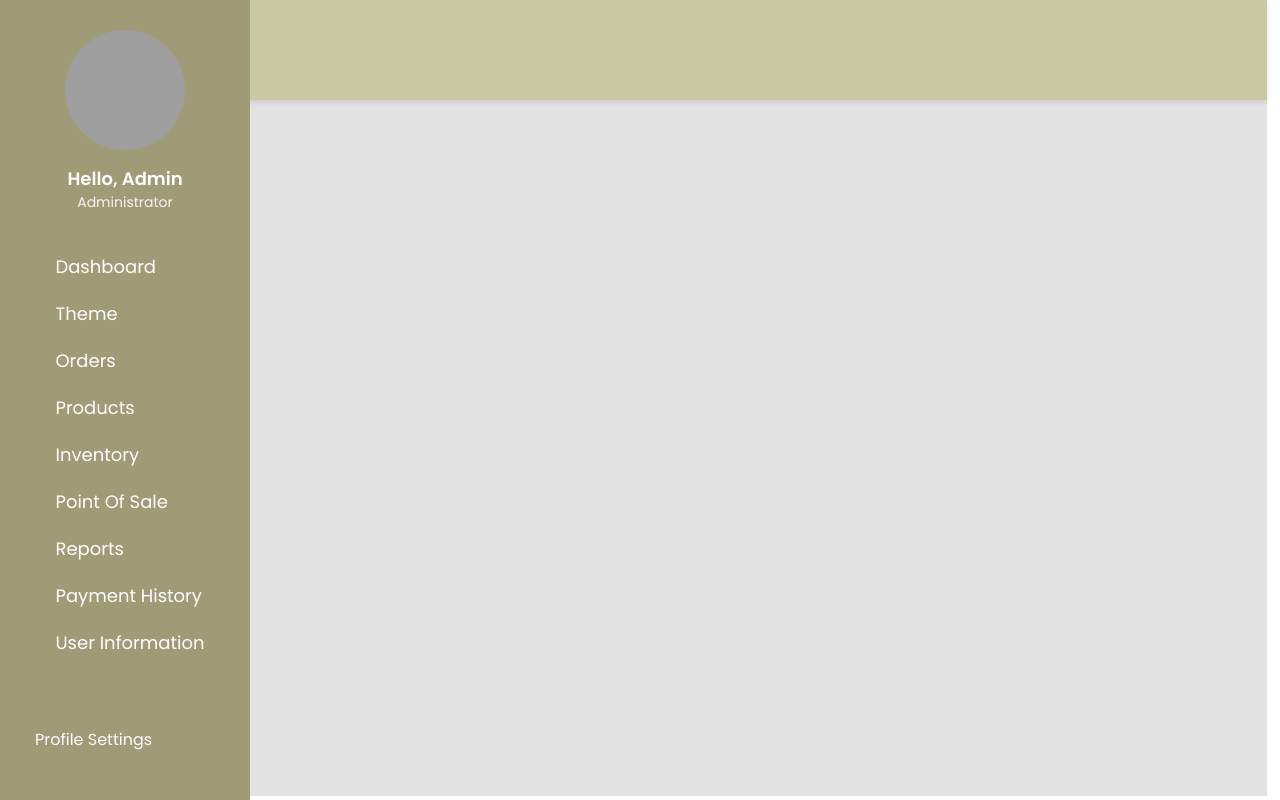
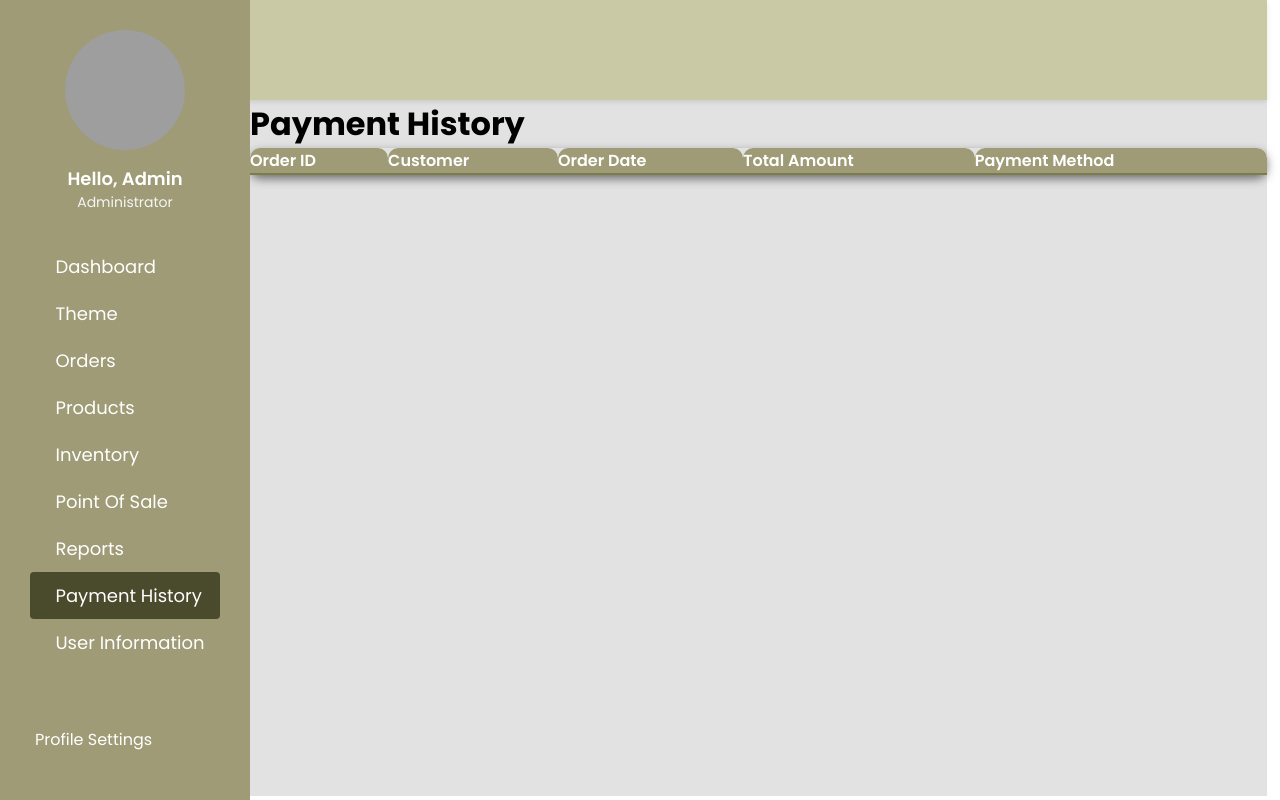
Before and after one commit to Pietro2031/project, a PHP site: page /project/admin.php?payment_history in a window 1280 px wide. Run offline with PHP 8.4, Linux system fonts and the light colour scheme; a user stored in the database is signed in; data comes from the database, SQL or seed files in the repository; lists and menus that the app fills with data are empty; grey boxes are pictures that could not be loaded.

Commit message:
update admin.php

```diff
--- a/admin.php
+++ b/admin.php
@@ -55,14 +55,28 @@ if (!isset($_SESSION['admin_username'])) {
         </div>
         <nav>
             <ul>
-                <li><a href="?dashboard" <?php if (isset($_GET['dashboard'])) {echo 'class="active"';} ?>><i class="fas fa-tachometer-alt"></i> Dashboard</a></li>
+                <li><a href="?dashboard" <?php if (isset($_GET['dashboard'])) {
+                                                echo 'class="active"';
+                                            } ?>><i class="fas fa-tachometer-alt"></i> Dashboard</a></li>
                 <li><a href="themevalidation.php"><i class="fas fa-paint-brush"></i> Theme</a></li>
-                <li><a href="?view_order" <?php if (isset($_GET['order'])) {echo 'class="active"';} ?>><i class="fas fa-chart-line"></i>Orders</a></li>
-                <li><a href="?view_products" <?php if (isset($_GET['view_products']) || isset($_GET['insert_products']) || isset($_GET['edit_product'])) {echo 'class="active"';} ?>><i class="fas fa-box-open"></i> Products</a></li>
-                <li><a href="?view_inventory" <?php if (isset($_GET['view_inventory'])) {echo 'class="active"';} ?>><i class="fas fa-th-list"></i> Inventory</a></li>
-                <li><a href="?POS" <?php if (isset($_GET['poit_of_sale'])) {echo 'class="active"';} ?>><i class="fas fa-box-open"></i> Point Of Sale</a></li>
-                <li><a href="?report" <?php if (isset($_GET['report'])) {echo 'class="active"';} ?>><i class="fas fa-chart-line"></i> Reports</a></li>
-                <li><a href="#"><i class="fas fa-receipt"></i> Payment History</a></li>
+                <li><a href="?view_order" <?php if (isset($_GET['order'])) {
+                                                echo 'class="active"';
+                                            } ?>><i class="fas fa-chart-line"></i>Orders</a></li>
+                <li><a href="?view_products" <?php if (isset($_GET['view_products']) || isset($_GET['insert_products']) || isset($_GET['edit_product'])) {
+                                                    echo 'class="active"';
+                                                } ?>><i class="fas fa-box-open"></i> Products</a></li>
+                <li><a href="?view_inventory" <?php if (isset($_GET['view_inventory'])) {
+                                                    echo 'class="active"';
+                                                } ?>><i class="fas fa-th-list"></i> Inventory</a></li>
+                <li><a href="?POS" <?php if (isset($_GET['poit_of_sale'])) {
+                                        echo 'class="active"';
+                                    } ?>><i class="fas fa-box-open"></i> Point Of Sale</a></li>
+                <li><a href="?report" <?php if (isset($_GET['report'])) {
+                                            echo 'class="active"';
+                                        } ?>><i class="fas fa-chart-line"></i> Reports</a></li>
+                <li><a href="?payment_history" <?php if (isset($_GET['payment_history'])) {
+                                                    echo 'class="active"';
+                                                } ?>><i class="fas fa-chart-line"></i>Payment History</a></li>
                 <li><a href="userinfo.php"><i class="fas fa-user-tag"></i> User Information</a></li>
             </ul>
         </nav>
@@ -108,6 +122,9 @@ if (!isset($_SESSION['admin_username'])) {
         if (isset($_GET['POS'])) {
             include 'point_of_sale.php';
         }
+        if (isset($_GET['payment_history'])) {
+            include 'payment_history.php';
+        }
 
         ?>
 
--- /dev/null
+++ b/payment_history.php
@@ -0,0 +1,83 @@
+<?php
+include('connection.php');
+
+$items_per_page = 10;
+$current_page = isset($_GET['page']) ? (int)$_GET['page'] : 1;
+$offset = ($current_page - 1) * $items_per_page;
+
+$total_items_query = "SELECT COUNT(*) AS count FROM orders WHERE status = 2";
+$total_items_result = mysqli_query($conn, $total_items_query);
+$total_items_row = mysqli_fetch_assoc($total_items_result);
+$total_items = $total_items_row['count'];
+$total_pages = ceil($total_items / $items_per_page);
+
+$ordersQuery = "
+SELECT orders.id, orders.order_date, orders.total_amount, orders.payment_method, user_account.username
+FROM orders
+LEFT JOIN user_account ON orders.user_id = user_account.id
+WHERE orders.status = 1
+ORDER BY orders.order_date DESC
+LIMIT $offset, $items_per_page
+";
+$ordersResult = mysqli_query($conn, $ordersQuery);
+?>
+
+<!DOCTYPE html>
+<html lang="en">
+
+<head>
+    <meta charset="UTF-8">
+    <meta name="viewport" content="width=device-width, initial-scale=1.0">
+    <title>Payment History</title>
+    <link rel="stylesheet" href="css/dashboard.css">
+</head>
+
+<body>
+    <div class="dashboard-container">
+        <h1>Payment History</h1>
+        <div class="payment-history-table">
+            <table>
+                <thead>
+                    <tr>
+                        <th>Order ID</th>
+                        <th>Customer</th>
+                        <th>Order Date</th>
+                        <th>Total Amount</th>
+                        <th>Payment Method</th>
+                    </tr>
+                </thead>
+                <tbody>
+                    <?php while ($order = mysqli_fetch_assoc($ordersResult)): ?>
+                        <tr>
+                            <td><?php echo $order['id']; ?></td>
+                            <td><?php echo $order['username']; ?></td>
+                            <td><?php echo date('F j, Y', strtotime($order['order_date'])); ?></td>
+                            <td>₱<?php echo number_format($order['total_amount'], 2); ?></td>
+                            <td><?php echo $order['payment_method']; ?></td>
+                        </tr>
+                    <?php endwhile; ?>
+                </tbody>
+            </table>
+        </div>
+
+        <div class="pagination">
+            <ul class="pagination">
+                <?php if ($current_page > 1): ?>
+                    <li><a href="payment_history.php?page=<?php echo $current_page - 1; ?>">&laquo; Previous</a></li>
+                <?php endif; ?>
+
+                <?php for ($page = 1; $page <= $total_pages; $page++): ?>
+                    <li <?php if ($page == $current_page) echo 'class="active"'; ?>>
+                        <a href="payment_history.php?page=<?php echo $page; ?>"><?php echo $page; ?></a>
+                    </li>
+                <?php endfor; ?>
+
+                <?php if ($current_page < $total_pages): ?>
+                    <li><a href="payment_history.php?page=<?php echo $current_page + 1; ?>">Next &raquo;</a></li>
+                <?php endif; ?>
+            </ul>
+        </div>
+    </div>
+</body>
+
+</html>
```
